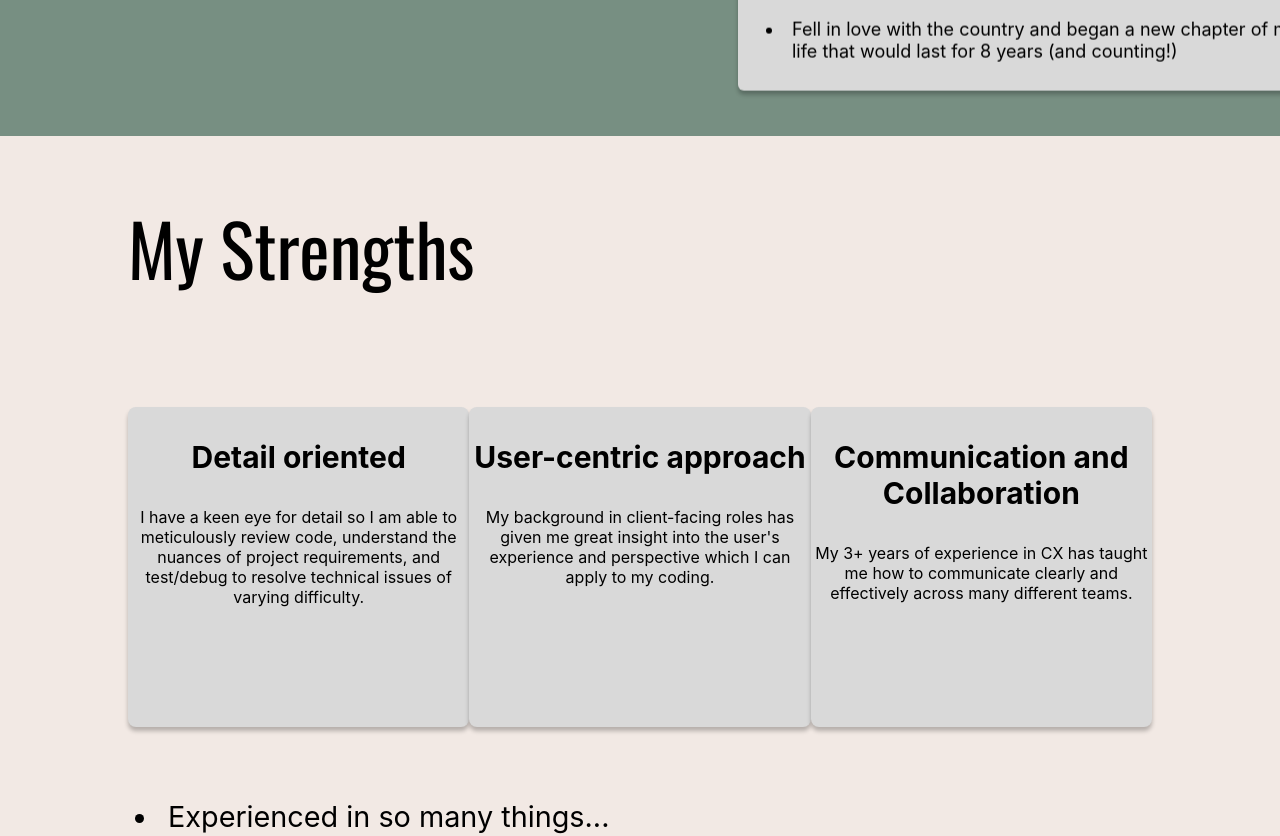
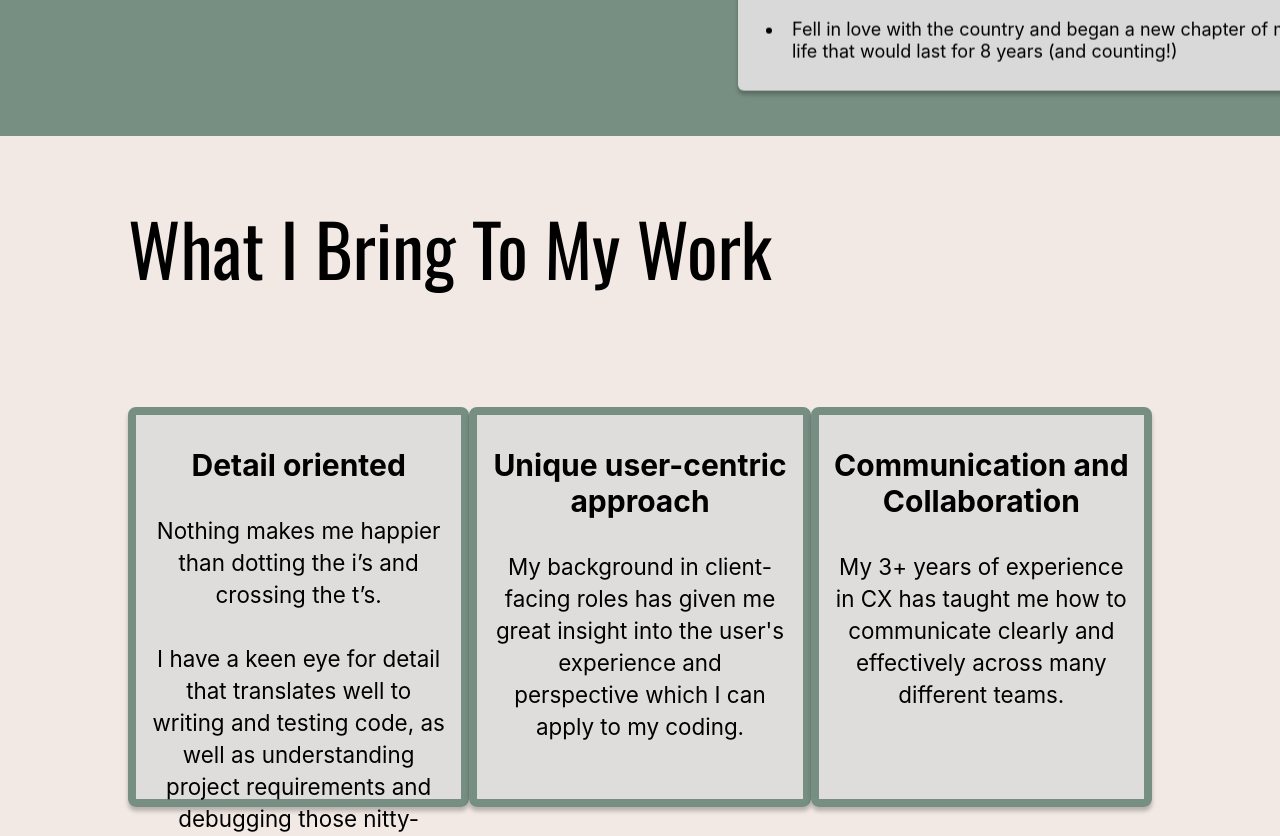
Before and after one commit to charlie-chandler/portfolio, a React (Create React App) app: page / in a window 1280 px wide. Shown: the part 3021-3857 px from the top of the page. Built offline with nearby package versions, Linux system fonts and the light colour scheme.

Commit message:
Attributes boxes border styling

```diff
--- a/src/components/Attributes.tsx
+++ b/src/components/Attributes.tsx
@@ -13,16 +13,19 @@ function Attributes() {
 
   return (
     <div className={background}>
-      <h1 className={title}>My Strengths</h1>
+      <h1 className={title}>What I Bring To My Work</h1>
       <div className={attributeContainer}>
 
         <div className={attributeBox}>
           <h2>Detail oriented</h2>
-          <p>I have a keen eye for detail so I am able to meticulously review code, understand the nuances of project requirements, and test/debug to resolve technical issues of varying difficulty.</p>
+          <p>Nothing makes me happier than dotting the i’s and crossing the t’s.
+            <br />
+            <br />
+            I have a keen eye for detail that translates well to writing and testing code, as well as understanding project requirements and debugging those nitty-gritty problems.</p>
         </div>
 
         <div className={attributeBox}>
-          <h2>User-centric approach</h2>
+          <h2>Unique user-centric approach</h2>
           <p>My background in client-facing roles has given me great insight into the user's experience and perspective which I can apply to my coding.</p>
         </div>
 
--- a/src/styles/Attributes.css
+++ b/src/styles/Attributes.css
@@ -12,10 +12,19 @@
 
 .attribute-box {
   width: 25rem;
-  height: 20rem;
-  background: #D9D9D9;
+  height: 25rem;
+  background: #d9d9d9ba;
   box-shadow: 0px 4px 4px rgba(0, 0, 0, 0.25);
   border-radius: 8px;
+  border-width: 0.5rem;
+  border-color: #778F82;
+  border-style: solid;
+}
+
+.attribute-box p{
+  margin: 1rem;
+  line-height: 2rem;
+  font-size: 1.4rem;
 }
 
 .attribute-box h2 {
```
